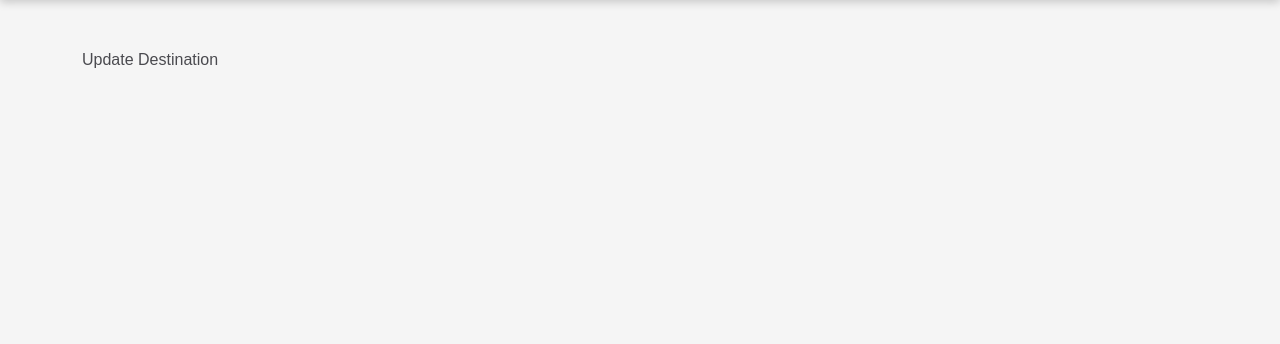
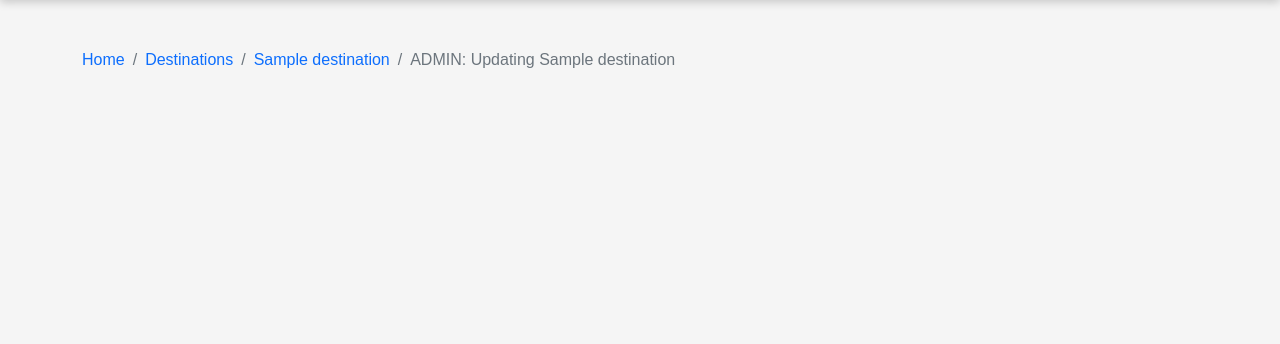
Before and after one commit to TravelTimN/iraqikurdistanguide, a Django app: page /destinations/update/1 in a window 1280 px wide. Shown: the part 76-420 px from the top of the page. Run offline with Django 3.2, Linux system fonts and the light colour scheme; a user stored in the database is signed in; tables that the repository leaves empty hold one stand-in row (values such as "Sample post"); some libraries are stand-ins or nearby versions.

Commit message:
Update template for update_destination with breadcrumbs

```diff
--- a/destinations/templates/destinations/update_destination.html
+++ b/destinations/templates/destinations/update_destination.html
@@ -4,7 +4,17 @@
 {% block content %}
 
 <section class="container my-5">
-    Update Destination
+    <!-- breadcrumbs -->
+    <div aria-label="breadcrumb">
+        <ol class="breadcrumb">
+            <li class="breadcrumb-item"><a href="{% url 'home' %}">Home</a></li>
+            <li class="breadcrumb-item"><a href="{% url 'destinations' %}">Destinations</a></li>
+            <li class="breadcrumb-item"><a href="{% url 'destination' destination.id %}">{{ destination }}</a></li>
+            <li class="breadcrumb-item active" aria-current="page">ADMIN: Updating {{ destination }}</li>
+        </ol>
+    </div>
+
+    <!-- <a href="{{ request.META.HTTP_REFERER }}">Go Back</a> -->
 </section>
 
 {% endblock %}
```
